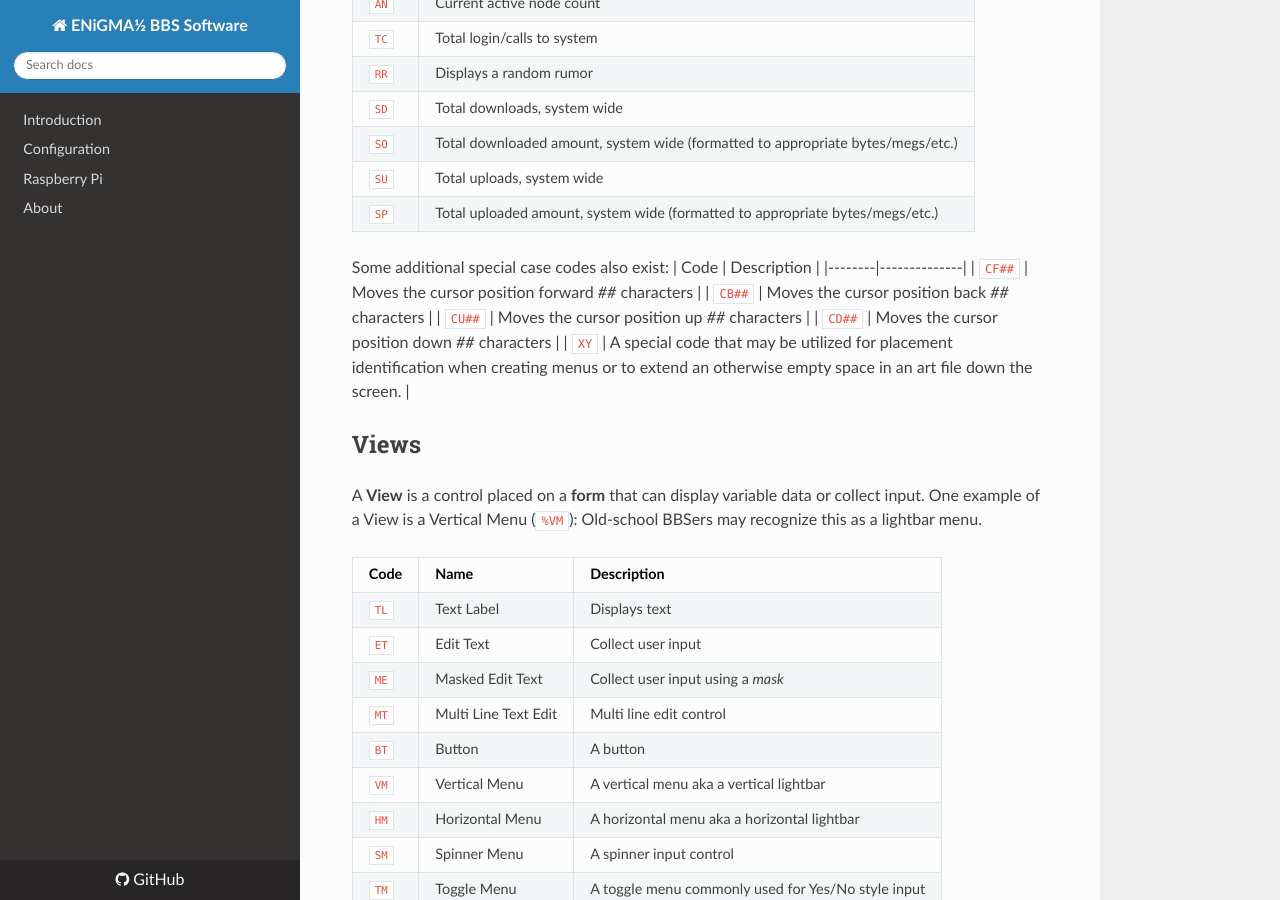
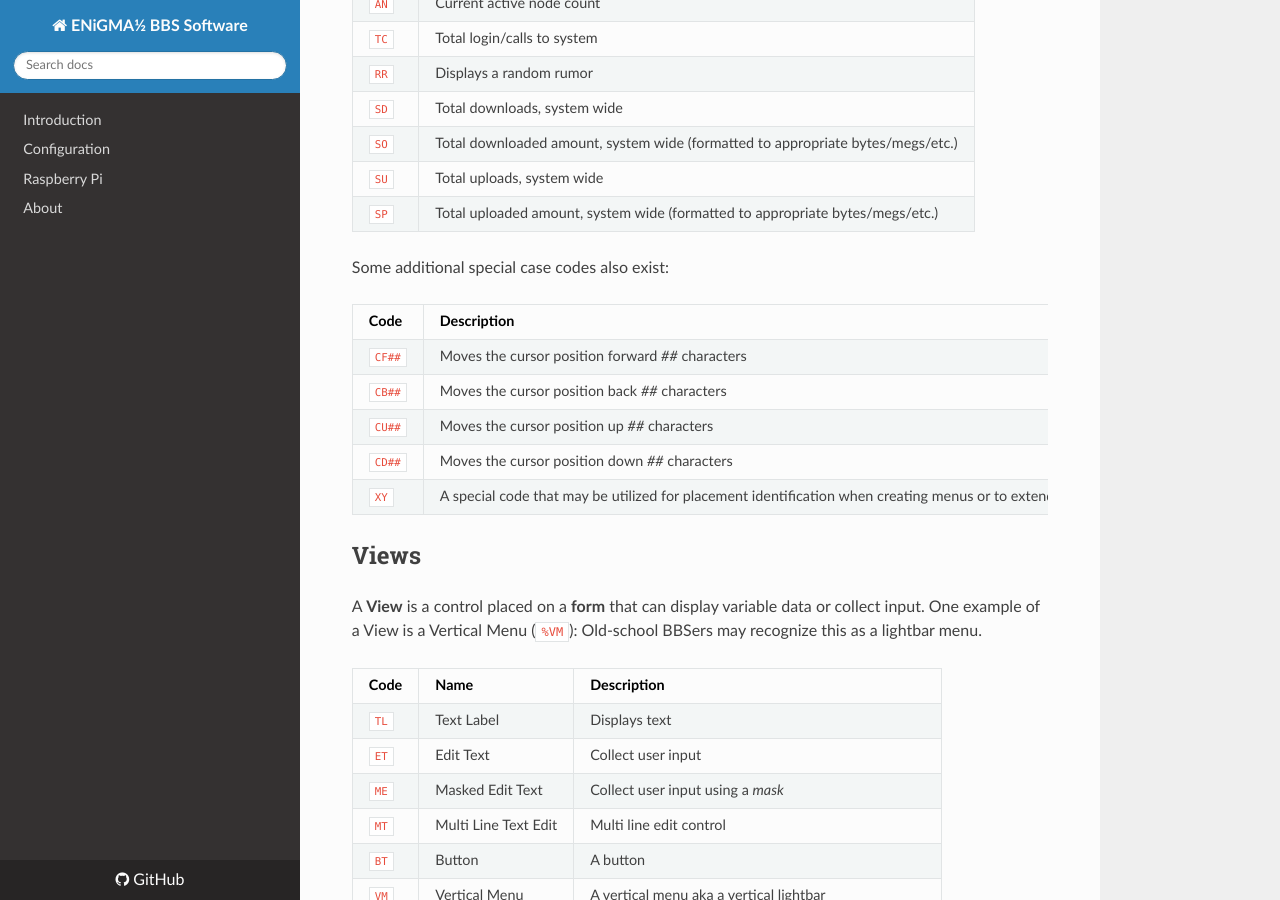
Before and after one commit to NuSkooler/enigma-bbs, an MkDocs documentation site: the page built from docs/art/mci.md, in a window 1280 px wide and 900 px high, scrolled down 2148 px. Built offline with MkDocs 1.6.1, drawn with Linux system fonts in a browser that asks for light colours; nearby versions of some CDN libraries; old or Windows-style settings are respelled for this version of MkDocs.

Commit message:
Fix tables hopefully

```diff
--- a/docs/art/mci.md
+++ b/docs/art/mci.md
@@ -71,8 +71,8 @@ for a full listing. Many codes attempt to pay homage to Oblivion/2, iNiQUiTY, et
 | `SU` | Total uploads, system wide |
 | `SP` | Total uploaded amount, system wide (formatted to appropriate bytes/megs/etc.) |
 
+Some additional special case codes also exist:
 
-Some additional special case codes also exist:
 | Code   | Description  |
 |--------|--------------|
 | `CF##` | Moves the cursor position forward _##_ characters |
```
Also changed, not shown: docs/art/themes.md (+1 -1 lines).
